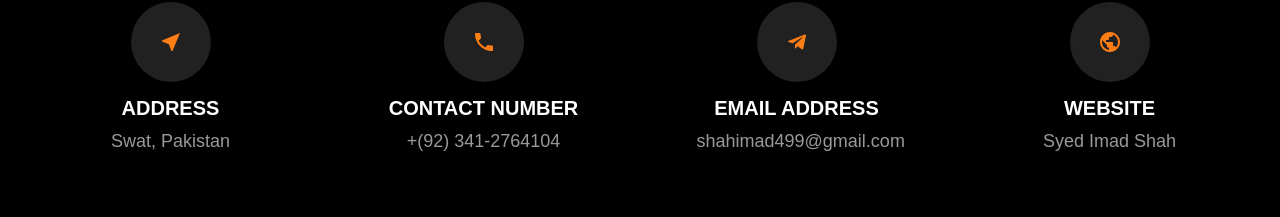
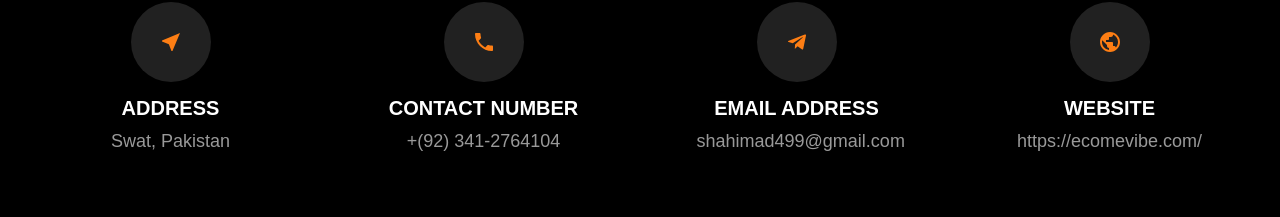
Before and after one commit to CodeCraft4/My_Portfolio, a React (Vite) app: page / in a window 1280 px wide. Shown: the part 5460-5677 px from the top of the page. Built offline with nearby package versions, Linux system fonts and the light colour scheme.

Commit message:
fix: fix

```diff
--- a/src/modules/ContactModule/ContactModule.tsx
+++ b/src/modules/ContactModule/ContactModule.tsx
@@ -52,7 +52,7 @@ const MY_CONTACT_INFO = [
   },
   {
     title: "Website",
-    details: "Syed Imad Shah",
+    details: "https://ecomevibe.com/",
     poster: <Public />,
   },
 ];
```
